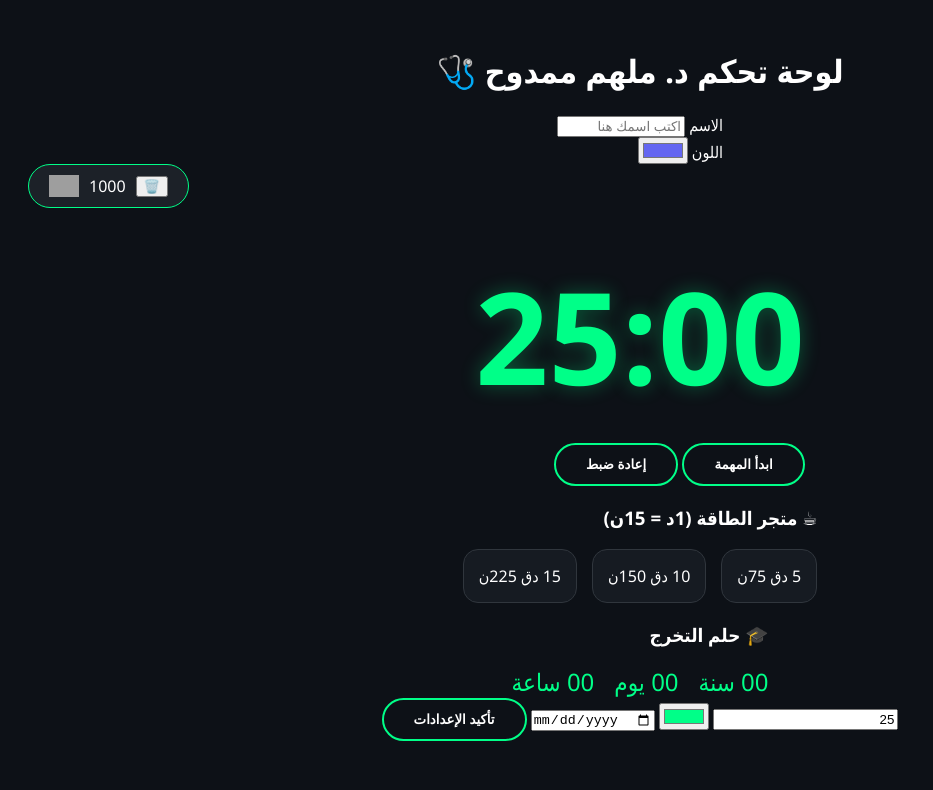
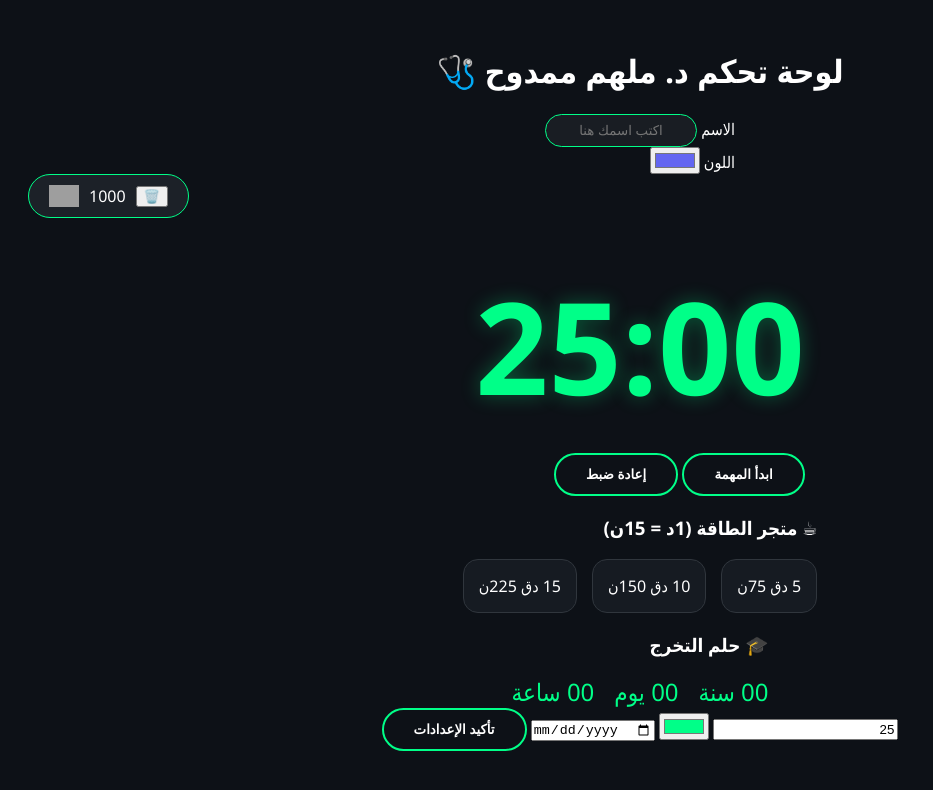
Before and after one commit to mlhmmmdwh505-sys/MMM, a plain HTML site: page index.html in a window 1280 px wide. Shown: the whole page, without its empty margins (0-933 px from the left). Drawn offline with Linux system fonts and the light colour scheme; grey boxes are pictures that could not be loaded.

Commit message:
Add styles for userNameInput field
Added styles for user input field.

```diff
--- a/style.css
+++ b/style.css
@@ -57,3 +57,13 @@ body {
 .item:hover { border-color: var(--primary); transform: translateY(-5px); }
 
 .countdown { display: flex; gap: 20px; font-size: 1.5rem; color: var(--primary); }
+input[type="text"]#userNameInput {
+    background: rgba(255, 255, 255, 0.05);
+    border: 1px solid var(--primary);
+    border-radius: 50px;
+    color: white;
+    padding: 8px 15px;
+    font-family: 'Cairo', sans-serif;
+    outline: none;
+    text-align: center;
+}
```
